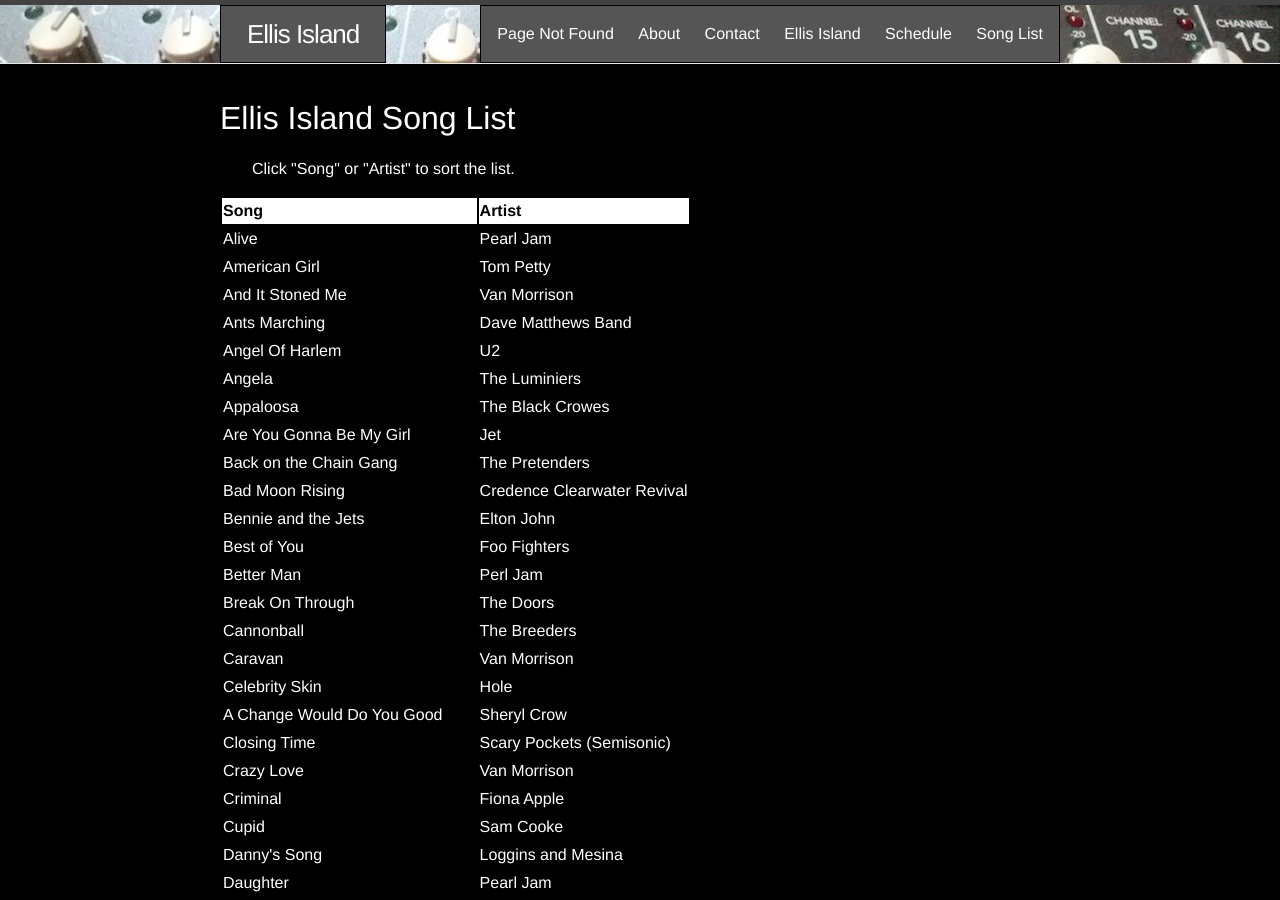
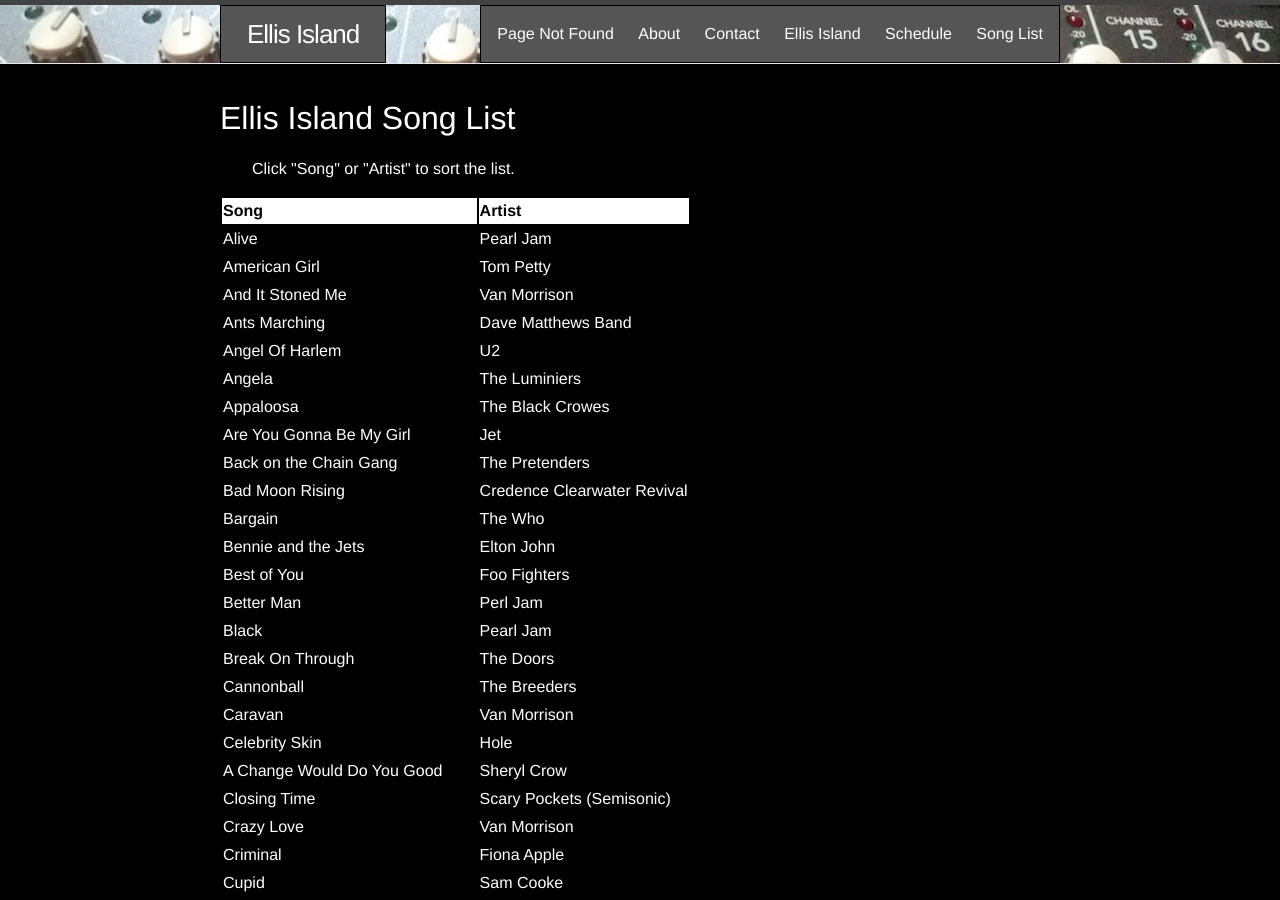
Before and after one commit to jimm/www-ellisislandband-net, a Jekyll site: the page built from song-list.md, in a window 1280 px wide and 900 px high. Built offline with Jekyll 4.4.1, drawn with Linux system fonts in a browser that asks for light colours.

Commit message:
song update

```diff
--- a/song-list.md
+++ b/song-list.md
@@ -22,9 +22,11 @@
 <tr><td>Are You Gonna Be My Girl</td><td>Jet</td></tr>
 <tr><td>Back on the Chain Gang</td><td>The Pretenders</td></tr>
 <tr><td>Bad Moon Rising</td><td>Credence Clearwater Revival</td></tr>
+<tr><td>Bargain</td><td>The Who</td></tr>
 <tr><td>Bennie and the Jets</td><td>Elton John</td></tr>
 <tr><td>Best of You</td><td>Foo Fighters</td></tr>
 <tr><td>Better Man</td><td>Perl Jam</td></tr>
+<tr><td>Black</td><td>Pearl Jam</td></tr>
 <tr><td>Break On Through</td><td>The Doors</td></tr>
 <tr><td>Cannonball</td><td>The Breeders</td></tr>
 <tr><td>Caravan</td><td>Van Morrison</td></tr>
```
